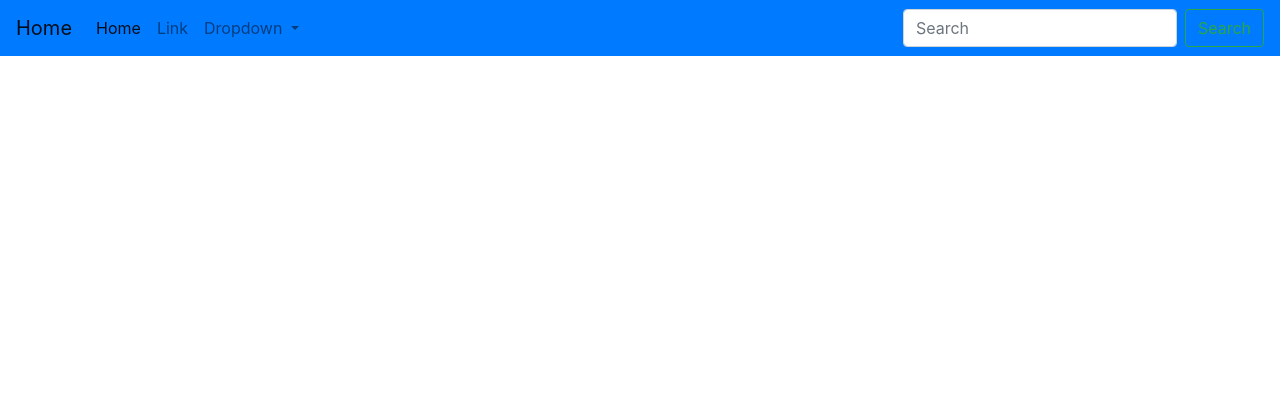
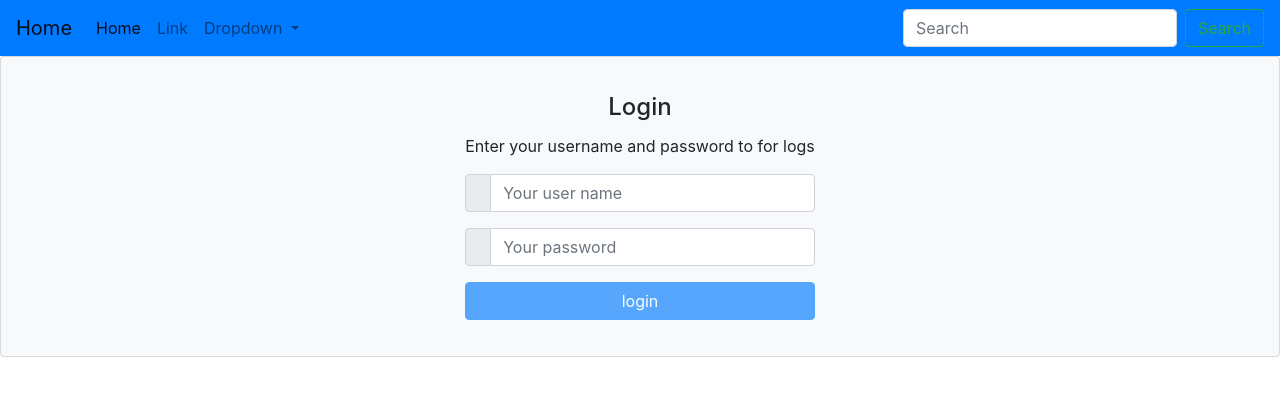
Before and after one commit to mixai1/angular-GMZ-frontend, an Angular app: page /user/login in a window 1280 px wide. Shown: the top 396 px of the page. Built offline with nearby package versions, Linux system fonts and the light colour scheme.

Commit message:
setup registration component

```diff
--- a/angular.json
+++ b/angular.json
@@ -89,7 +89,8 @@
               "src/assets"
             ],
             "styles": [
-              "src/styles.css"
+              "src/styles.css",
+              "node_modules/ngx-toastr/toastr.css"
             ],
             "scripts": []
           }
--- a/package.json
+++ b/package.json
@@ -11,7 +11,7 @@
   },
   "private": true,
   "dependencies": {
-    "@angular/animations": "~10.2.0",
+    "@angular/animations": "^10.2.4",
     "@angular/common": "~10.2.0",
     "@angular/compiler": "~10.2.0",
     "@angular/core": "~10.2.0",
@@ -22,6 +22,7 @@
     "@angular/router": "~10.2.0",
     "@ng-bootstrap/ng-bootstrap": "^8.0.4",
     "bootstrap": "^4.5.0",
+    "ngx-toastr": "^13.2.0",
     "rxjs": "~6.6.0",
     "tslib": "^2.0.0",
     "zone.js": "~0.10.2"
--- a/src/app/app.module.ts
+++ b/src/app/app.module.ts
@@ -1,15 +1,20 @@
 import { BrowserModule } from '@angular/platform-browser';
 import { NgModule } from '@angular/core';
+import { CommonModule } from '@angular/common';
+import { BrowserAnimationsModule } from '@angular/platform-browser/animations';
+import { NgbModule } from '@ng-bootstrap/ng-bootstrap';
+import { HttpClientModule } from '@angular/common/http';
+
+import { ToastrModule } from 'ngx-toastr';
 
 import { AppRoutingModule } from './app-routing.module';
 import { AppComponent } from './app.component';
 import { RegistrationComponent } from './user/registration/registration.component';
 import { LoginComponent } from './user/login/login.component';
-import { NgbModule } from '@ng-bootstrap/ng-bootstrap';
+
 import { NavbarComponent } from './layout/navbar/navbar.component';
 import { UserService } from './shared/user.service';
 import { FormsModule, ReactiveFormsModule } from '@angular/forms';
-import { HttpClientModule } from '@angular/common/http';
 
 @NgModule({
   declarations: [
@@ -24,7 +29,12 @@ import { HttpClientModule } from '@angular/common/http';
     ReactiveFormsModule,
     AppRoutingModule,
     NgbModule,
-    HttpClientModule
+    HttpClientModule,
+    CommonModule,
+    BrowserAnimationsModule,
+    ToastrModule.forRoot({
+      progressBar: true
+    }),
   ],
   providers: [UserService],
   bootstrap: [AppComponent]
--- a/src/app/shared/user.service.ts
+++ b/src/app/shared/user.service.ts
@@ -14,10 +14,11 @@ export class UserService {
   form = this.fb.group({
     userName: ['', Validators.required],
     email: ['', Validators.email],
-    password: ['', [Validators.minLength(6),Validators.required]],
+    password: ['', [Validators.minLength(6), Validators.required]],
     confirmPassword: ['', [Validators.required]]
   });
 
+  //vavidators for confirm password
   checkPasswords(group: FormGroup) {
     const password = group.get('password').value;
     const confirmPassword = group.get('confirmPassword').value;
@@ -32,7 +33,10 @@ export class UserService {
       password: this.form.value.password
     }
     console.log(body);
+    return this.http.post(this.BaseUrl + 'Authorization/register', body);
+  }
 
-    return this.http.post(this.BaseUrl+'Authorization/register',body);
+  login(){
+
   }
 }
--- a/src/app/user/login/login.component.html
+++ b/src/app/user/login/login.component.html
@@ -0,0 +1,30 @@
+<div class="card bg-light">
+    <article class="card-body mx-auto">
+        <h4 class="card-title mt-3 text-center">Login</h4>
+        <p class="text-center">Enter your username and password to for logs</p>
+        <form #form='ngForm' (submit)="onSubmit()">
+            <div>
+                <div class="form-group input-group">
+                    <div class="input-group-prepend">
+                        <span class="input-group-text"> <i class="fa fa-user"></i> </span>
+                    </div>
+                    <input [(ngModel)]="formModel.userName" name="userName" class="form-control"
+                        placeholder="Your user name" type="text" required>
+                </div>
+            </div>
+            <div>
+                <div class="form-group input-group">
+                    <div class="input-group-prepend">
+                        <span class="input-group-text"> <i class="fa fa-lock"></i> </span>
+                    </div>
+                    <label for=""></label>
+                    <input [(ngModel)]="formModel.password" name="password" class="form-control"
+                        placeholder="Your password" type="password" required>
+                </div>
+            </div>
+            <div class="form-group">
+                <button [disabled]="form.invalid" type="submit" class="btn btn-primary btn-block"> login </button>
+            </div>
+        </form>
+    </article>
+</div>
--- a/src/app/user/login/login.component.ts
+++ b/src/app/user/login/login.component.ts
@@ -1,4 +1,5 @@
 import { Component, OnInit } from '@angular/core';
+import { UserService } from '../../shared/user.service';
 
 @Component({
   selector: 'app-login',
@@ -7,9 +8,15 @@ import { Component, OnInit } from '@angular/core';
 })
 export class LoginComponent implements OnInit {
 
-  constructor() { }
+  constructor(public service: UserService) { }
+  formModel ={
+    userName: '',
+    password: ''
+  }
+  ngOnInit(): void {
+  }
+  onSubmit() {
 
-  ngOnInit(): void {
   }
 
 }
--- a/src/app/user/registration/registration.component.html
+++ b/src/app/user/registration/registration.component.html
@@ -45,7 +45,10 @@
                             <span class="input-group-text"> <i class="fa fa-lock"></i> </span>
                         </div>
                         <input formControlName="password" class="form-control" placeholder="Create password"
-                            type="password">
+                            type="password" aria-describedby="passwordHelpBlock">
+                            <small id="passwordHelpBlock" class="form-text text-muted">
+                                Your password must be 6-10 characters long, contain letters and numbers
+                              </small>
                     </div>
                     <div>
                         <label class="text-danger"
@@ -78,7 +81,8 @@
             </div>
             <!-- form-group// -->
             <div class="form-group">
-                <button type="submit" class="btn btn-primary btn-block"> Create Account </button>
+                <button [disabled]="!sevrice.form.valid" type="submit" class="btn btn-primary btn-block"> Create Account
+                </button>
             </div> <!-- form-group// -->
             <p class="text-center">Have an account? <a href="user/login">Log In</a> </p>
         </form>
--- a/src/app/user/registration/registration.component.ts
+++ b/src/app/user/registration/registration.component.ts
@@ -1,4 +1,5 @@
 import { Component, OnInit } from '@angular/core';
+import { ToastrService } from 'ngx-toastr';
 import { UserService } from '../../shared/user.service';
 
 @Component({
@@ -8,17 +9,42 @@ import { UserService } from '../../shared/user.service';
 })
 export class RegistrationComponent implements OnInit {
 
-  constructor(public sevrice: UserService) { }
+  constructor(public sevrice: UserService, private toastr: ToastrService) { }
+
+// toastr not working,хз почему
+// TODO: fix toastr
 
   ngOnInit(): void {
+    this.sevrice.form.reset();
   }
 
-  onSubmit(){
-    this.sevrice.register().subscribe(res=>{
-      console.log(res);
-    }, err =>{
-      console.log(err);
-    })
+  onSubmit() {
+    this.sevrice.register().subscribe(
+      (res: any) => {
+        if (res.succeded) {
+          this.sevrice.form.reset();
+
+          this.toastr.success('New user created', 'Registration successful.');
+          alert('New user created');
+        }
+      },
+      (err: any) => {
+        console.log(err);
+        err.error.forEach(element => {
+          console.log(element);
+          switch (element.code) {
+            case "DuplicateUserName":
+              this.toastr.error('User name is already taken', 'Registration failde.');
+              alert('User name is already taken');
+              break;
+            default:
+              this.toastr.error(`${element.description}`, 'Registration failde.');
+              alert(`${element.description}`);
+              break;
+          }
+        }
+        )
+      }
+    )
   }
-
 }
```
Also changed, not shown: 1 other file (tests, documents, lock files or other folders). Lines whose indentation alone changed are shown as unchanged.
